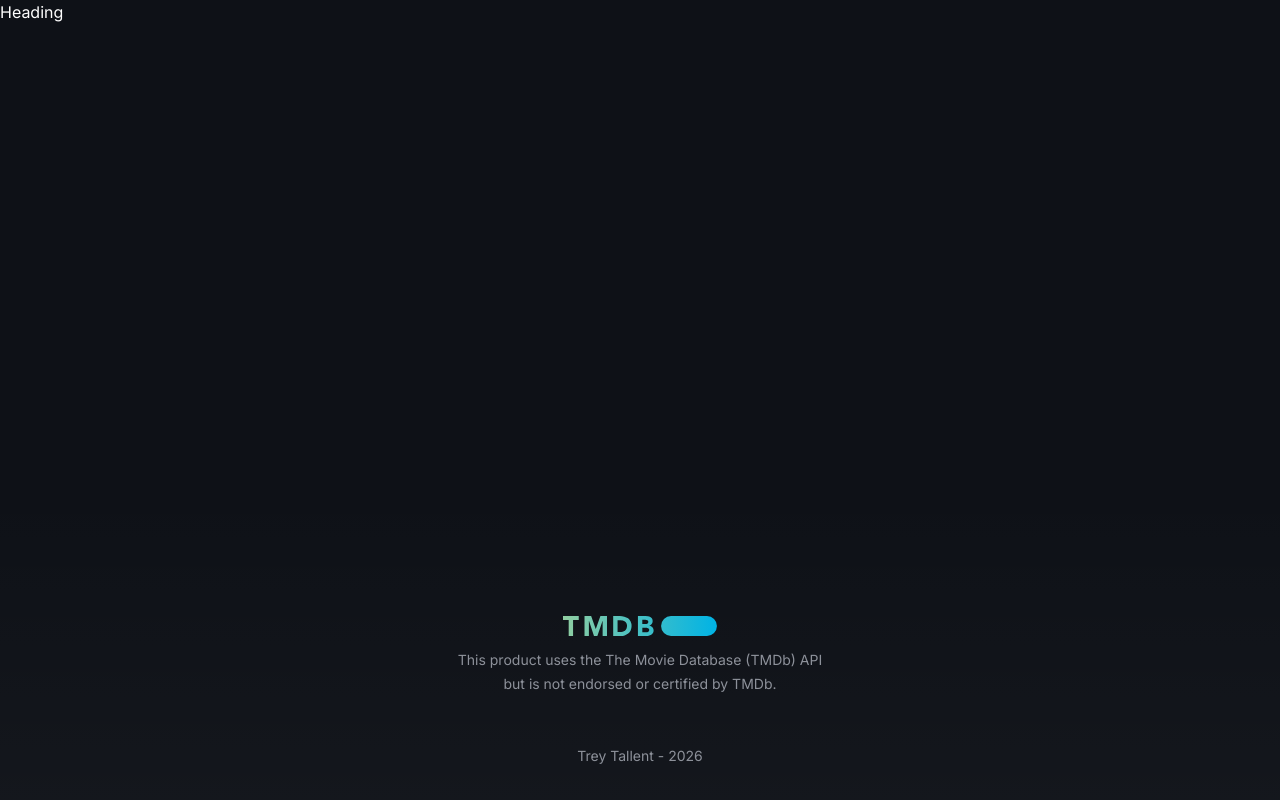
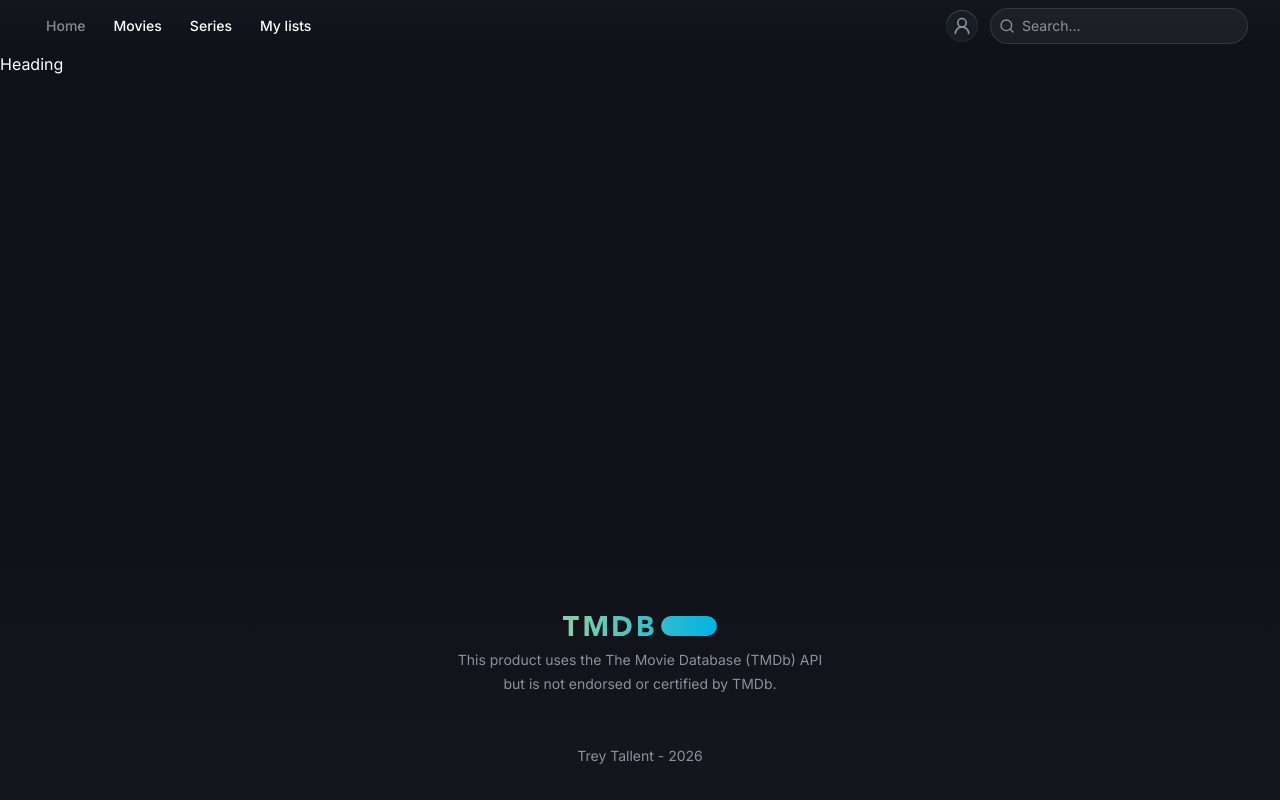
Before and after one commit to treytallent/seenit, a Next.js app: page / in a window 1280 px wide. Built offline with nearby package versions, Linux system fonts and the light colour scheme.

Commit message:
Add navigation

```diff
--- a/app/layout.tsx
+++ b/app/layout.tsx
@@ -1,6 +1,7 @@
 import '@/app/globals.css'
 import { Footer } from '@/components/Footer'
 import { Toaster } from '@/components/Toaster'
+import { Navigation } from '@/src/components/Navigation/Navigation'
 import type { Metadata } from 'next'
 import { Inter } from 'next/font/google'
 import { twJoin } from 'tailwind-merge'
@@ -36,6 +37,7 @@ export default function RootLayout({
           '[--body-x:--spacing(6)] lg:[--body-x:--spacing(8)]'
         )}
       >
+        <Navigation />
         <main className="flex-1">{children}</main>
         <Footer />
         <Toaster />
--- a/app/page.tsx
+++ b/app/page.tsx
@@ -1,9 +1,7 @@
 export default function Home() {
   return (
     <div className="">
-      <main className="">
-        <h1>Heading</h1>
-      </main>
+      <h1>Heading</h1>
     </div>
   )
 }
--- /dev/null
+++ b/src/components/Navigation/AccountDropdown.tsx
@@ -0,0 +1,53 @@
+'use client'
+
+import { Button } from '@/components/ui/button'
+import {
+  Dropdown,
+  DropdownButton,
+  DropdownItem,
+  DropdownLabel,
+  DropdownMenu,
+  type itemColors as dropdownColors,
+} from '@/components/ui/dropdown'
+import * as Headless from '@headlessui/react'
+import { LogOut, UserRound } from 'lucide-react'
+import React from 'react'
+
+type Link = {
+  title: string
+  url: string
+  color?: keyof typeof dropdownColors
+  icon?: React.ReactNode
+}
+
+// todo: links
+const links: Link[] = [
+  {
+    title: 'Sign Out',
+    url: '',
+    color: 'red',
+    icon: <LogOut />,
+  },
+]
+
+export function AccountDropdown({ ...props }: Headless.MenuProps) {
+  return (
+    <Dropdown {...props}>
+      <DropdownButton size="sm" as={Button}>
+        <UserRound />
+      </DropdownButton>
+      <DropdownMenu anchor="bottom">
+        {links.map((link) => (
+          <DropdownItem
+            key={link.title}
+            color={link.color ?? 'dark'}
+            href={link.url}
+          >
+            {link.icon && link.icon}
+            <DropdownLabel>{link.title}</DropdownLabel>
+          </DropdownItem>
+        ))}
+      </DropdownMenu>
+    </Dropdown>
+  )
+}
--- /dev/null
+++ b/src/components/Navigation/Navigation.tsx
@@ -0,0 +1,134 @@
+'use client'
+
+import { SearchDialog } from '@/components/Navigation/SearchDialog'
+import { Button } from '@/components/ui/button'
+import { Container } from '@/components/ui/container'
+import { XMark } from '@/components/ui/icons/x-mark'
+import { PopoverButton } from '@/components/ui/popover'
+import * as Headless from '@headlessui/react'
+import * as Motion from 'framer-motion'
+import { MenuIcon } from 'lucide-react'
+import { usePathname } from 'next/navigation'
+import React from 'react'
+import { twJoin, twMerge } from 'tailwind-merge'
+import { AccountDropdown } from './AccountDropdown'
+
+export function MenuItem({
+  href,
+  closePopover,
+  children,
+}: React.PropsWithChildren<{
+  href: string
+  closePopover: boolean
+}>) {
+  const close = Headless.useClose()
+  const current = href === usePathname()
+
+  return (
+    <Button
+      plain
+      className="justify-start px-3 py-2.75 max-sm:w-full max-sm:rounded-2xl max-sm:[--active-scale:0.99]"
+      {...(current ? { disabled: true } : { href })}
+      onClick={closePopover ? () => close() : undefined}
+    >
+      {children}
+    </Button>
+  )
+}
+
+function MenuItems({
+  closePopover = false,
+  className,
+}: {
+  closePopover?: boolean
+  className?: string
+}) {
+  const links = [
+    { name: 'Home', href: '/' },
+    { name: 'Movies', href: '/movies' },
+    { name: 'Series', href: '/series' },
+    { name: 'My lists', href: '/my-lists' },
+  ]
+
+  return (
+    <div className={twMerge('flex items-center', className)}>
+      {links.map((link) => (
+        <MenuItem closePopover={closePopover} key={link.href} href={link.href}>
+          {link.name}
+        </MenuItem>
+      ))}
+    </div>
+  )
+}
+
+function MobileSidebar({
+  children,
+  ...props
+}: React.PropsWithChildren<Headless.PopoverProps>) {
+  return (
+    <Headless.Popover {...props}>
+      {({ open }) => (
+        <>
+          <PopoverButton className="z-1 data-open:scale-100" size="sm">
+            {open ? <XMark /> : <MenuIcon />}
+          </PopoverButton>
+          <Headless.PopoverBackdrop
+            transition
+            className="fixed inset-0 scrollbar-none h-screen bg-obsidian-950/50 transition duration-100 focus:outline-0 data-closed:opacity-0 data-enter:ease-out data-leave:ease-in"
+          />
+          <Headless.PopoverPanel
+            modal
+            transition
+            className={twJoin(
+              'fixed inset-x-0 top-0 rounded-br-3xl rounded-bl-3xl bg-obsidian-950 px-3 pt-17 pb-3',
+              // Forced colors mode
+              'forced-colors:outline',
+              // Shadows
+              'shadow-lg ring-1 ring-white/10',
+              'transition duration-100 will-change-transform data-closed:-translate-y-12 data-closed:opacity-0 data-enter:ease-out data-leave:ease-in'
+            )}
+          >
+            {children}
+          </Headless.PopoverPanel>
+        </>
+      )}
+    </Headless.Popover>
+  )
+}
+
+export function Navigation() {
+  const { scrollY } = Motion.useScroll()
+  const [scrollDirection, setScrollDirection] = React.useState('up')
+  const isScrollDown = scrollDirection === 'down'
+
+  Motion.useMotionValueEvent(scrollY, 'change', (current) => {
+    const diff = current - (scrollY.getPrevious() ?? 0)
+    setScrollDirection(diff > 0 ? 'down' : 'up')
+  })
+
+  return (
+    <header
+      className={twJoin(
+        isScrollDown && '-translate-y-15 opacity-0',
+        'sticky top-0 z-1 w-full bg-obsidian-950 backdrop-blur-sm transition ease-in-out',
+        'bg-linear-to-b from-white/2.5'
+      )}
+    >
+      <Container
+        as="nav"
+        className="flex items-center justify-between gap-x-3 py-2"
+      >
+        <MobileSidebar className="sm:hidden">
+          <MenuItems closePopover className="flex-col" />
+        </MobileSidebar>
+
+        <MenuItems className="max-sm:hidden" />
+
+        <div className="flex items-center gap-3">
+          <AccountDropdown />
+          <SearchDialog />
+        </div>
+      </Container>
+    </header>
+  )
+}
--- /dev/null
+++ b/src/components/Navigation/SearchDialog.tsx
@@ -0,0 +1,30 @@
+import { Button } from '@/components/ui/button'
+import { Input, InputGroup } from '@/components/ui/input'
+import { Combobox, ComboboxInput } from '@headlessui/react'
+import { Search } from 'lucide-react'
+
+// todo: dialog
+export function SearchDialog() {
+  return (
+    <>
+      <div className="relative w-full max-sm:hidden">
+        <Combobox onChange={() => null}>
+          <InputGroup>
+            <Search className="text-obsidian-400" />
+            <ComboboxInput
+              as={Input}
+              focusRing={false}
+              placeholder="Search..."
+              className={'rounded-full *:[input]:rounded-full'}
+            />
+          </InputGroup>
+        </Combobox>
+      </div>
+
+      {/* Start of mobile only */}
+      <Button size="sm" className="sm:hidden">
+        <Search />
+      </Button>
+    </>
+  )
+}
--- a/src/components/ui/button.tsx
+++ b/src/components/ui/button.tsx
@@ -6,9 +6,9 @@ import { twJoin, twMerge } from 'tailwind-merge'
 const styles = {
   base: [
     // Base
-    'relative isolate inline-flex items-baseline justify-center gap-x-2.5 rounded-full border border-transparent',
+    'relative text-nowrap isolate inline-flex items-baseline justify-center gap-x-2.5 rounded-full border border-transparent',
     // Font size
-    'text-base/6 sm:text-sm/6 font-semibold',
+    'text-base/6 sm:text-sm/6',
     // Focus
     'focus:not-data-focus:outline-hidden data-focus:outline-2 data-focus:outline-offset-2 data-focus:outline-blue-500',
     // Disabled
@@ -30,6 +30,8 @@ const styles = {
     ],
   },
   solid: [
+    // Font weight
+    'font-semibold',
     // Border is rendered on `after` so background is set to button background
     'bg-(--btn-bg)',
     // Subtle white outline is applied using a border
@@ -44,6 +46,8 @@ const styles = {
     'data-disabled:before:shadow-none data-disabled:after:shadow-none',
   ],
   plain: [
+    // Font weight
+    'font-medium',
     // Base
     'data-active:bg-white/10 data-hover:bg-white/10',
     // Icon
--- a/src/components/ui/dropdown.tsx
+++ b/src/components/ui/dropdown.tsx
@@ -52,7 +52,7 @@ export function DropdownMenu({
   )
 }
 
-const itemColors = {
+export const itemColors = {
   dark: ['data-focus:bg-white/10', 'data-focus:*:[svg]:text-obsidian-300'],
   red: ['data-focus:bg-red-700', 'data-focus:*:[svg]:text-red-100'],
 }
--- a/src/components/ui/popover.tsx
+++ b/src/components/ui/popover.tsx
@@ -15,6 +15,10 @@ export function PopoverButton<T extends React.ElementType = typeof Button>({
   ...props
 }: { className?: string } & Omit<Headless.PopoverButtonProps<T>, 'className'>) {
   return <Headless.PopoverButton as={as} {...props} />
+}
+
+export function PopoverBackdrop({ ...props }: Headless.PopoverBackdropProps) {
+  return <Headless.PopoverBackdrop {...props} />
 }
 
 export function PopoverPanel({
```
